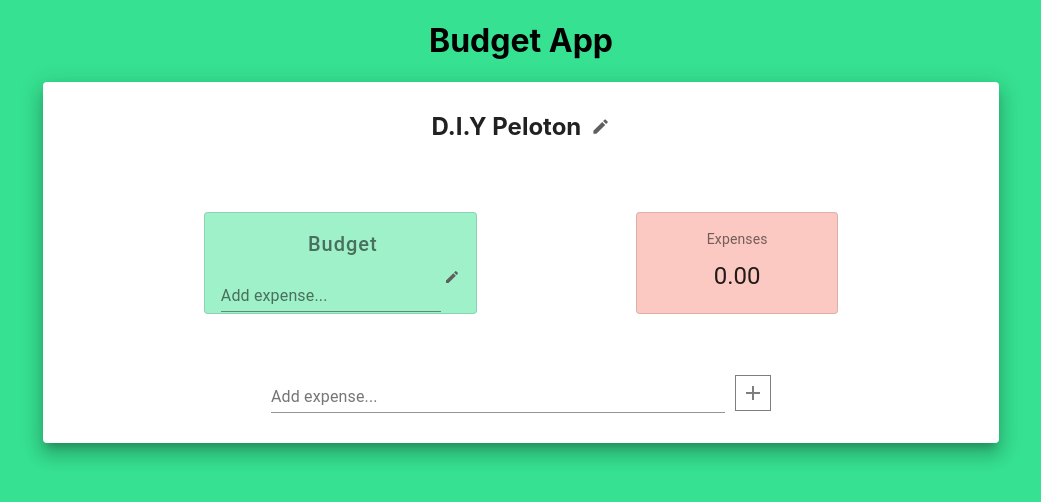
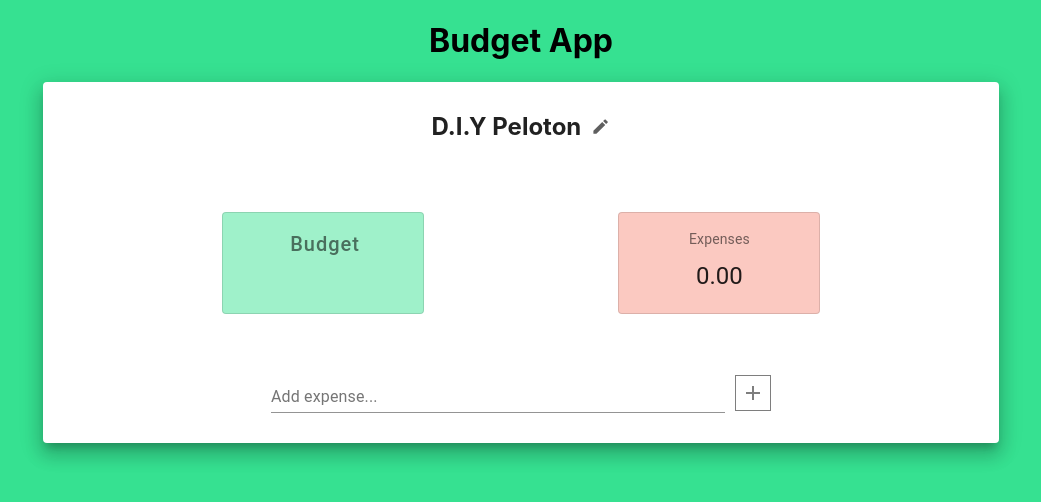
Before and after one commit to CarlaCarrasco/react-budget-app, a React (Create React App) app: page / in a window 1280 px wide. Shown: the top 502 px of the page, without its empty margins (119-1160 px from the left). Built offline with nearby package versions, Linux system fonts and the light colour scheme.

Commit message:
add budget value if statement

```diff
--- a/src/Components/budget.js
+++ b/src/Components/budget.js
@@ -46,46 +46,36 @@
     const [editAmt, setEditAmt] = useState(false);
     const [amount, setAmount] = useState('0.00');
     const editClicked = () => editAmt ? setEditAmt(false) : setEditAmt(true);
+    const returnBudget = () => {
+      if(editAmt) {
+        return (<div className={classes.flex}>
+          <Typography className={classes.h5} variant="h5" component="h2">
+            {amount}
+          </Typography>
+          <EditIcon className={classes.editIcon}/>
+        </div>)
+      }
+      else {
+        return (<div className={classes.flex}>
+          <TextField className={classes.textField}
+            id="standard-basic"
+            name="expense" label="Add expense..."
+            onChange={(e) => setAmount(e.target.value)}
+            onKeyPress={(e) => {if(e.key === 'Enter') editClicked()}}
+          />
+          <EditIcon className={classes.editIcon}/>
+        </div>)
+      }
+    }
     return (
         <Card className={classes.root} variant="outlined">
           <CardContent>
               <Typography className={classes.title} color="textSecondary" gutterBottom>
                 Budget
               </Typography>
-              {/* <div className={classes.flex}>
-              <Typography className={classes.h5} variant="h5" component="h2">
-                {amount}
-              </Typography>
-              <EditIcon className={classes.editIcon}/>
-              </div> */}
-              <div className={classes.flex, 'budgetBox'}>
-              <TextField className={classes.textField}
-                id="standard-basic"
-                name="expense" label="Add expense..."
-                onChange={(e) => setAmount(e.target.value)}
-                onKeyPress={(e) => {if(e.key === 'Enter') editClicked()}}
-              />
-              <EditIcon className={classes.editIcon}/>
-              </div>
+              {returnBudget}
 
-
-            {/* <Typography className={classes.pos} color="textSecondary">
-              adjective
-            </Typography>
-            <Typography variant="body2" component="p">
-              well meaning and kindly.
-              <br />
-              {'"a benevolent smile"'}
-            </Typography> */}
           </CardContent>
-          {/* <CardActions>
-            <Button size="small" style={{margin: 'auto'}}>Edit</Button>
-          </CardActions> */}
         </Card>
       );
-    // return (
-    // <div>
-    //     <h2>Budget Total</h2>
-    //     <span>{props.budgetTotal}</span>
-    // </div>);
 }
```
